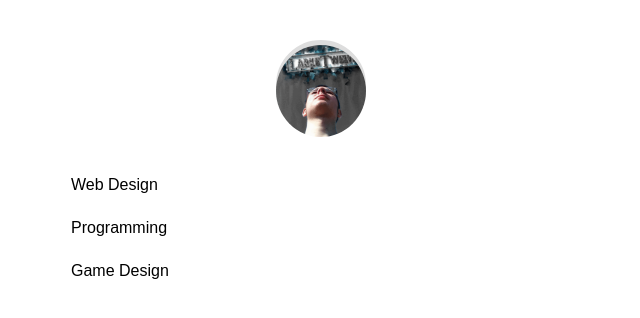
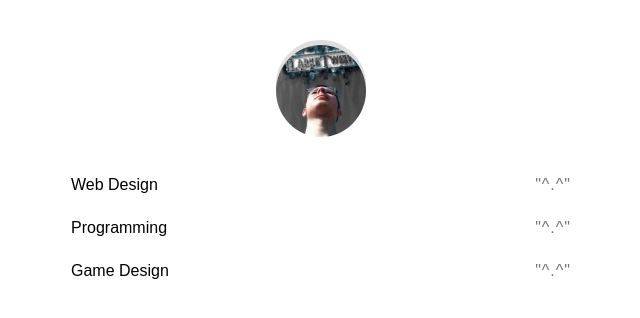
Before and after one commit to Larke12/larke12.github.io, a Jekyll site: the page built from index.html, in a window 1280 px wide. Shown: the top 318 px of the page, without its empty margins (319-959 px from the left). Built offline with Jekyll 4.4.1, drawn with Linux system fonts in a browser that asks for light colours; some web fonts are replaced.

Commit message:
Added emotion icon

```diff
--- a/index.html
+++ b/index.html
@@ -8,9 +8,10 @@ layout: default
 		{% for post in site.posts %}
 
 		<li>
-			<!-- <div class="post-date"> -->
+			<div class="post-date">
 				<!-- <span>{{ post.date | date: "%b %d, %Y" }}</span> -->
-			<!-- </div> -->
+				<span>"^.^"</span>
+			</div>
 			<div class="title">
 				<a href="{{ post.url | prepend: site.baseurl }}">{{ post.title }}</a>
 			</div>
```
